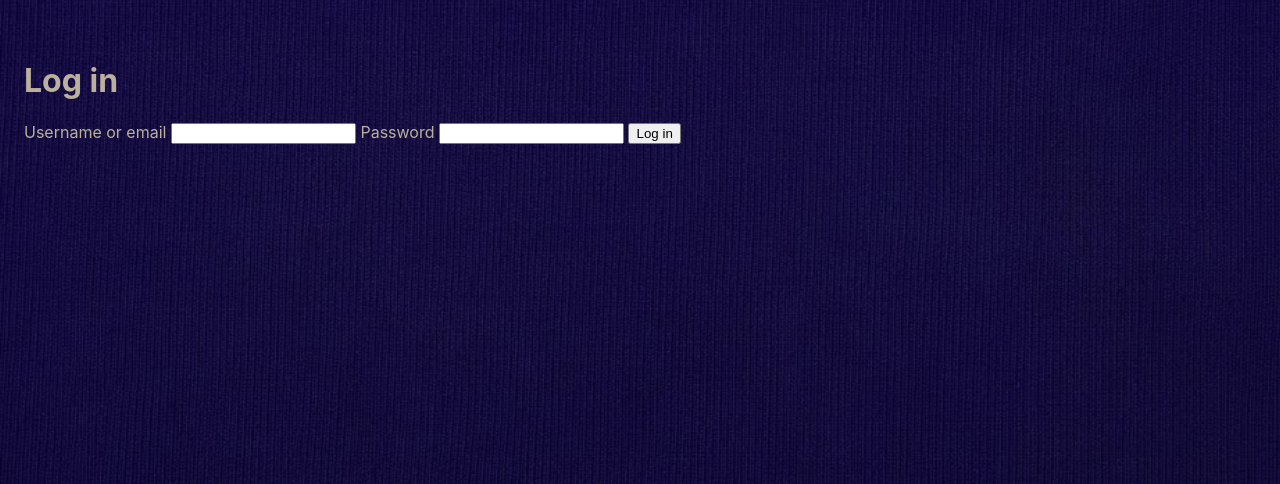
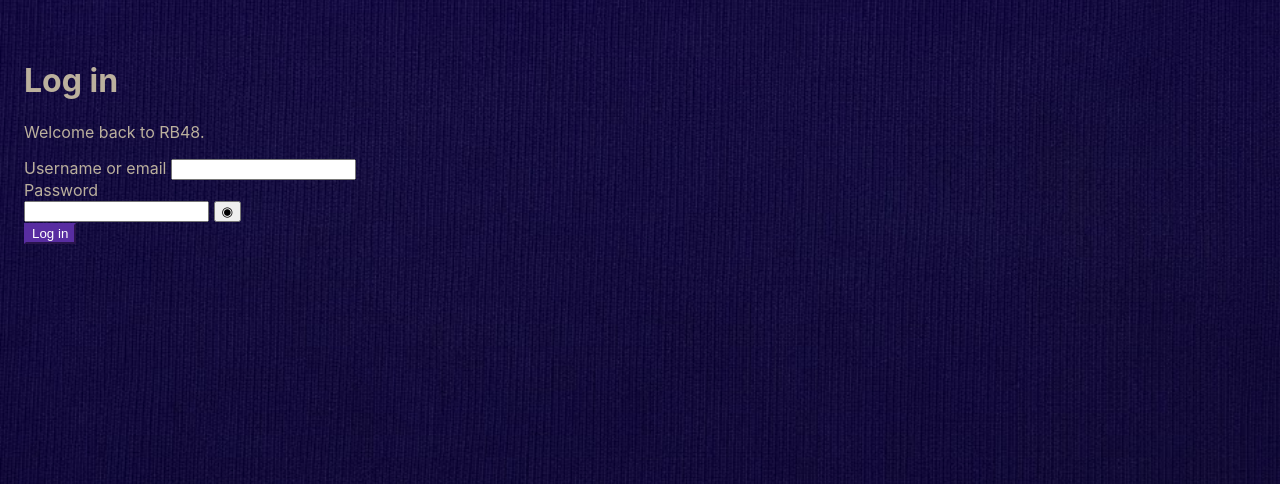
Before and after one commit to DANeoDev/RB48Glicko, a Flask app: page /login in a window 1280 px wide. Shown: the part 76-560 px from the top of the page. Run offline with Flask 3, Linux system fonts and the light colour scheme; some libraries are stand-ins or nearby versions.

Commit message:
Modernize login password field

```diff
--- a/web/templates/login.html
+++ b/web/templates/login.html
@@ -1,17 +1,46 @@
 {% extends "base.html" %}
 
 {% block content %}
-<div class="page-container">
-    <h1>Log in</h1>
-    <form method="post" class="form-card">
-        {% if error %}<p class="form-error">{{ error }}</p>{% endif %}
-        <label for="login">Username or email</label>
-        <input id="login" name="login" required value="{{ request.form.get('login', '') }}">
+<div class="page-container account-page">
+    <div class="account-card">
+        <div class="account-header">
+            <h1>Log in</h1>
+            <p>Welcome back to RB48.</p>
+        </div>
 
-        <label for="password">Password</label>
-        <input id="password" name="password" type="password" required>
+        <form method="post" class="account-form">
+            {% if error %}<p class="form-error">{{ error }}</p>{% endif %}
 
-        <button type="submit">Log in</button>
-    </form>
+            <div class="form-field">
+                <label for="login">Username or email</label>
+                <input id="login" name="login" autocomplete="username" required value="{{ request.form.get('login', '') }}">
+            </div>
+
+            <div class="form-field">
+                <label for="password">Password</label>
+                <div class="password-input-wrap">
+                    <input id="password" name="password" type="password" autocomplete="current-password" required>
+                    <button type="button" class="password-toggle" data-password-target="password" aria-label="Show password" title="Show password">◉</button>
+                </div>
+            </div>
+
+            <button type="submit" class="primary account-submit">Log in</button>
+        </form>
+    </div>
 </div>
 {% endblock %}
+
+{% block scripts %}
+<script>
+document.querySelectorAll(".password-toggle").forEach(button => {
+    button.addEventListener("click", () => {
+        const input = document.getElementById(button.dataset.passwordTarget);
+        const showing = input.type === "text";
+        input.type = showing ? "password" : "text";
+        button.setAttribute("aria-label", showing ? "Show password" : "Hide password");
+        button.setAttribute("title", showing ? "Show password" : "Hide password");
+        button.textContent = showing ? "◉" : "○";
+    });
+});
+</script>
+{% endblock %}
```
